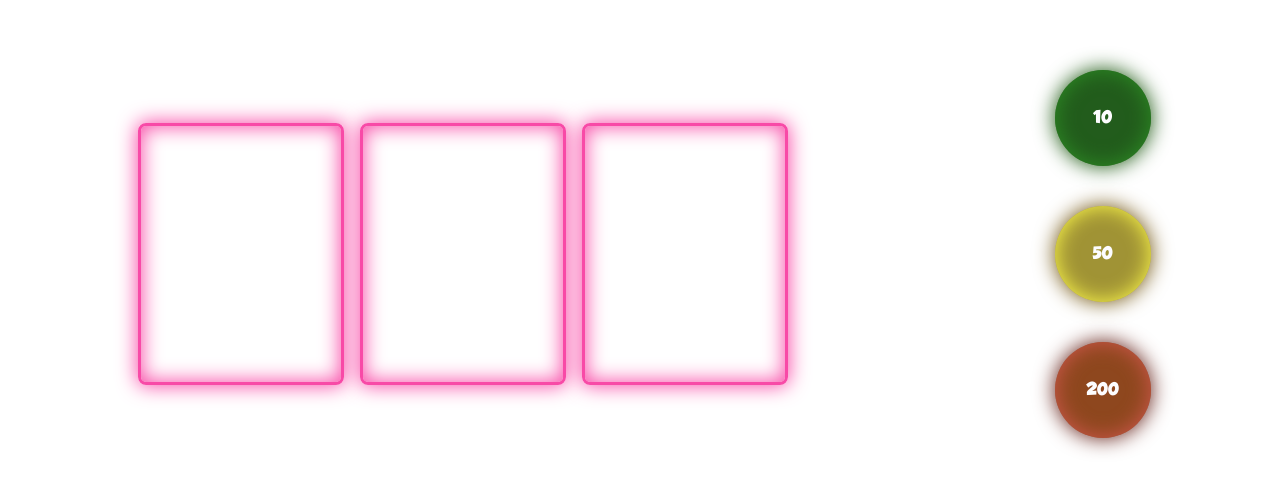
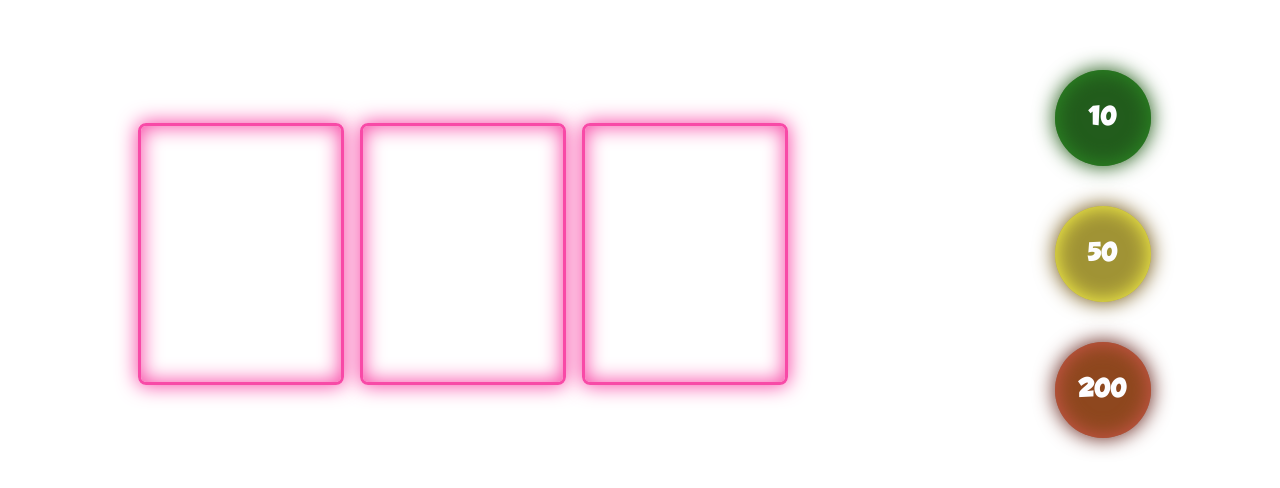
Before and after one commit to xhmyjae/super-addictive-slot-machine, a plain HTML site: page src/index.html in a window 1280 px wide. Shown: the part 210-698 px from the top of the page. Drawn offline with Linux system fonts and the light colour scheme.

Commit message:
feat: increase font-size on bet buttons

```diff
--- a/style/main.css
+++ b/style/main.css
@@ -94,6 +94,7 @@ body {
     justify-content: center;
     align-items: center;
     cursor: pointer;
+    font-size: 3vh;
 }
 
 .bet-button:hover {
```
